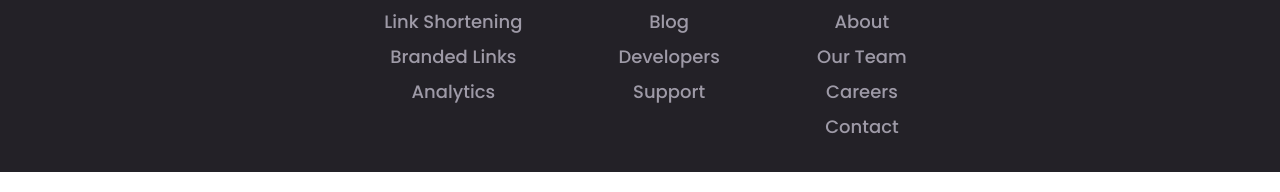
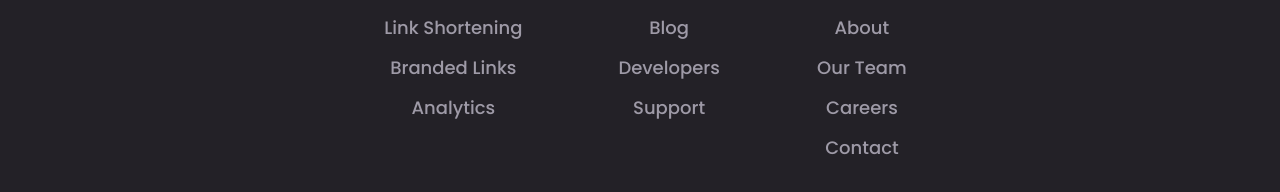
Before and after one commit to Misa-el-bit/Desafio1-kodemia-12g, a plain HTML site: page index.html in a window 1280 px wide. Shown: the part 2212-2404 px from the top of the page. Drawn offline with nearby package versions, Linux system fonts and the light colour scheme; files that its build step writes are made by us from their sources.

Commit message:
ligera mejora en sass

```diff
--- a/css/style.scss
+++ b/css/style.scss
@@ -238,8 +238,8 @@ footer{
                 margin: 1rem 0;
             }
             ul{
+                line-height: 40px;
                 li{
-                    margin: .5rem 0;
                     a{
                         color: $grayishViolet;
                         &:hover{
```
